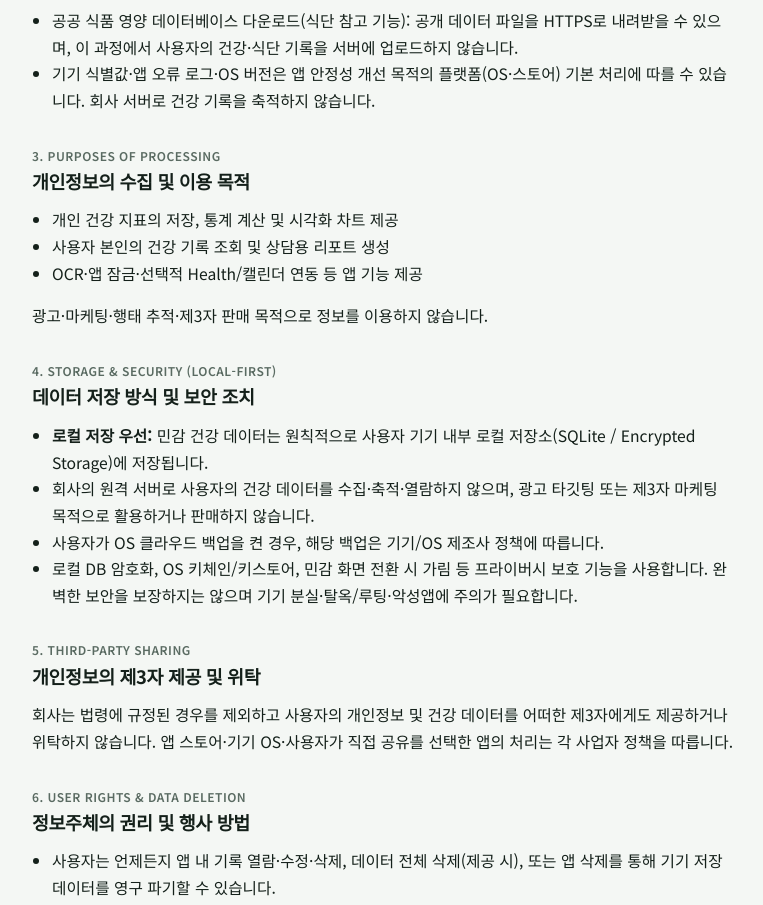
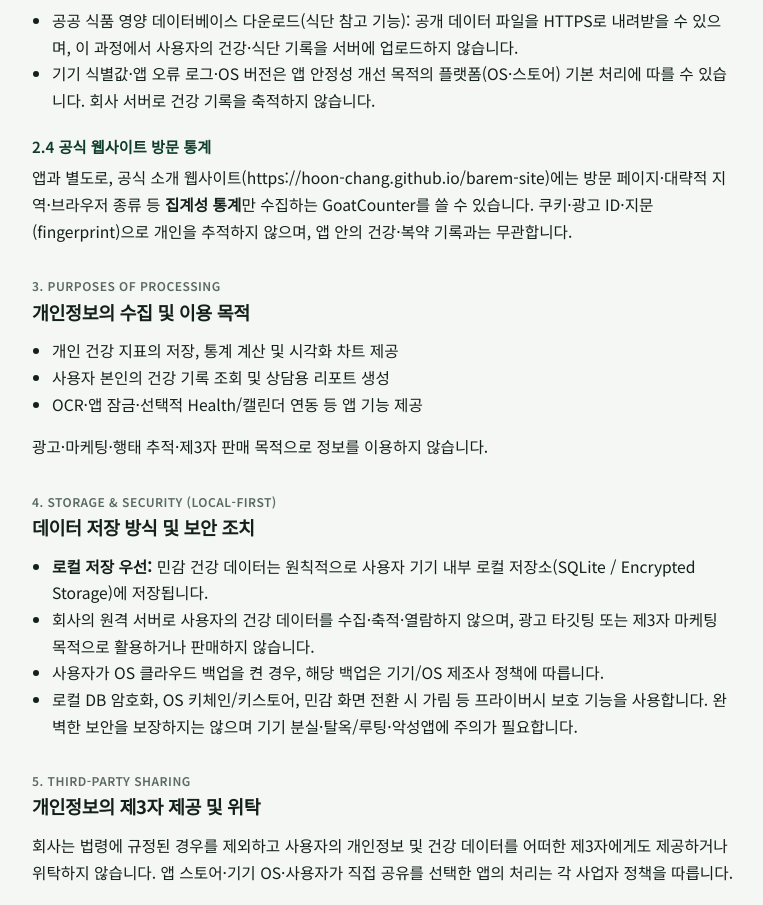
Before and after one commit to Hoon-Chang/barem-site, a Next.js app: page /barem-site/privacy in a window 1280 px wide. Shown: the part 940-1845 px from the top of the page, without its empty margins (256-1019 px from the left). Built offline with nearby package versions, Linux system fonts and the light colour scheme.

Commit message:
Add GoatCounter visitor analytics for the marketing site.

```diff
--- a/site.config.ts
+++ b/site.config.ts
@@ -17,6 +17,16 @@ export const siteConfig = {
 
   /** Google Search Console HTML 태그 인증값. 없으면 빈 문자열 */
   googleSiteVerification: "",
+
+  /**
+   * 웹사이트 방문 집계 (GoatCounter — 쿠키·개인 식별 없음).
+   * https://www.goatcounter.com 에서 사이트 코드 생성 후 아래에 넣으세요.
+   * 대시보드: https://{code}.goatcounter.com
+   * 빈 문자열이면 스크립트를 넣지 않습니다.
+   */
+  analytics: {
+    goatCounterCode: "barem",
+  },
 
   brand: {
     /** 영문 상호 (푸터·조직 인증용 — 반드시 영문 BAREM 노출) */
--- a/src/app/layout.tsx
+++ b/src/app/layout.tsx
@@ -1,5 +1,6 @@
 import type { Metadata } from "next";
 import { Noto_Sans_KR, Outfit } from "next/font/google";
+import { SiteAnalytics } from "../components/site-analytics";
 import { SiteFooter } from "../components/site-footer";
 import { SiteHeader } from "../components/site-header";
 import { absoluteUrl, siteConfig, withBase } from "../../site.config";
@@ -89,6 +90,7 @@ export default function RootLayout({
         <SiteHeader />
         <main>{children}</main>
         <SiteFooter />
+        <SiteAnalytics />
       </body>
     </html>
   );
--- a/src/app/privacy/page.tsx
+++ b/src/app/privacy/page.tsx
@@ -90,6 +90,15 @@ export default function PrivacyPage() {
               기록을 축적하지 않습니다.
             </li>
           </ul>
+          <h3>2.4 공식 웹사이트 방문 통계</h3>
+          <p>
+            앱과 별도로, 공식 소개 웹사이트(
+            <a href={siteConfig.siteUrl}>{siteConfig.siteUrl}</a>
+            )에는 방문 페이지·대략적 지역·브라우저 종류 등{" "}
+            <strong>집계성 통계</strong>만 수집하는 GoatCounter를 쓸 수 있습니다.
+            쿠키·광고 ID·지문(fingerprint)으로 개인을 추적하지 않으며, 앱 안의
+            건강·복약 기록과는 무관합니다.
+          </p>
         </section>
 
         <section>
--- /dev/null
+++ b/src/components/site-analytics.tsx
@@ -0,0 +1,34 @@
+import Script from "next/script";
+import { siteConfig } from "../../site.config";
+
+/**
+ * GoatCounter — 쿠키·개인 식별자 없는 방문 집계.
+ * code가 비어 있으면 스크립트를 넣지 않습니다.
+ */
+export function SiteAnalytics() {
+  const code = siteConfig.analytics.goatCounterCode.trim();
+  if (!code) return null;
+
+  const endpoint = `https://${code}.goatcounter.com/count`;
+
+  return (
+    <>
+      <Script
+        src="https://gc.zgo.at/count.js"
+        strategy="afterInteractive"
+        crossOrigin="anonymous"
+        data-goatcounter={endpoint}
+      />
+      <noscript>
+        {/* eslint-disable-next-line @next/next/no-img-element */}
+        <img
+          src={`${endpoint}?p=${encodeURIComponent("/")}`}
+          alt=""
+          width={1}
+          height={1}
+          className="hidden"
+        />
+      </noscript>
+    </>
+  );
+}
```
Also changed, not shown: 24 other files (tests, documents, lock files or other folders).
